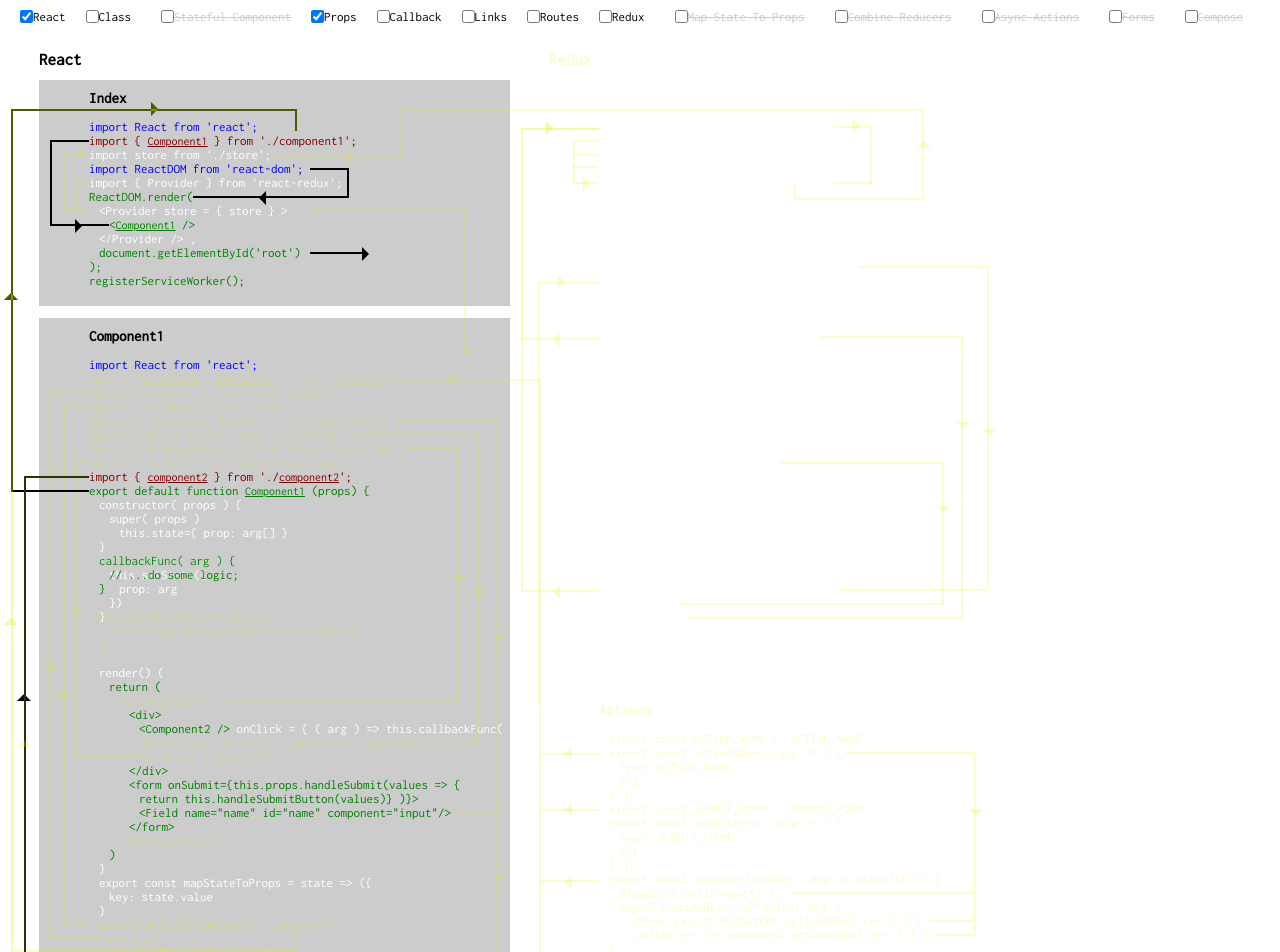
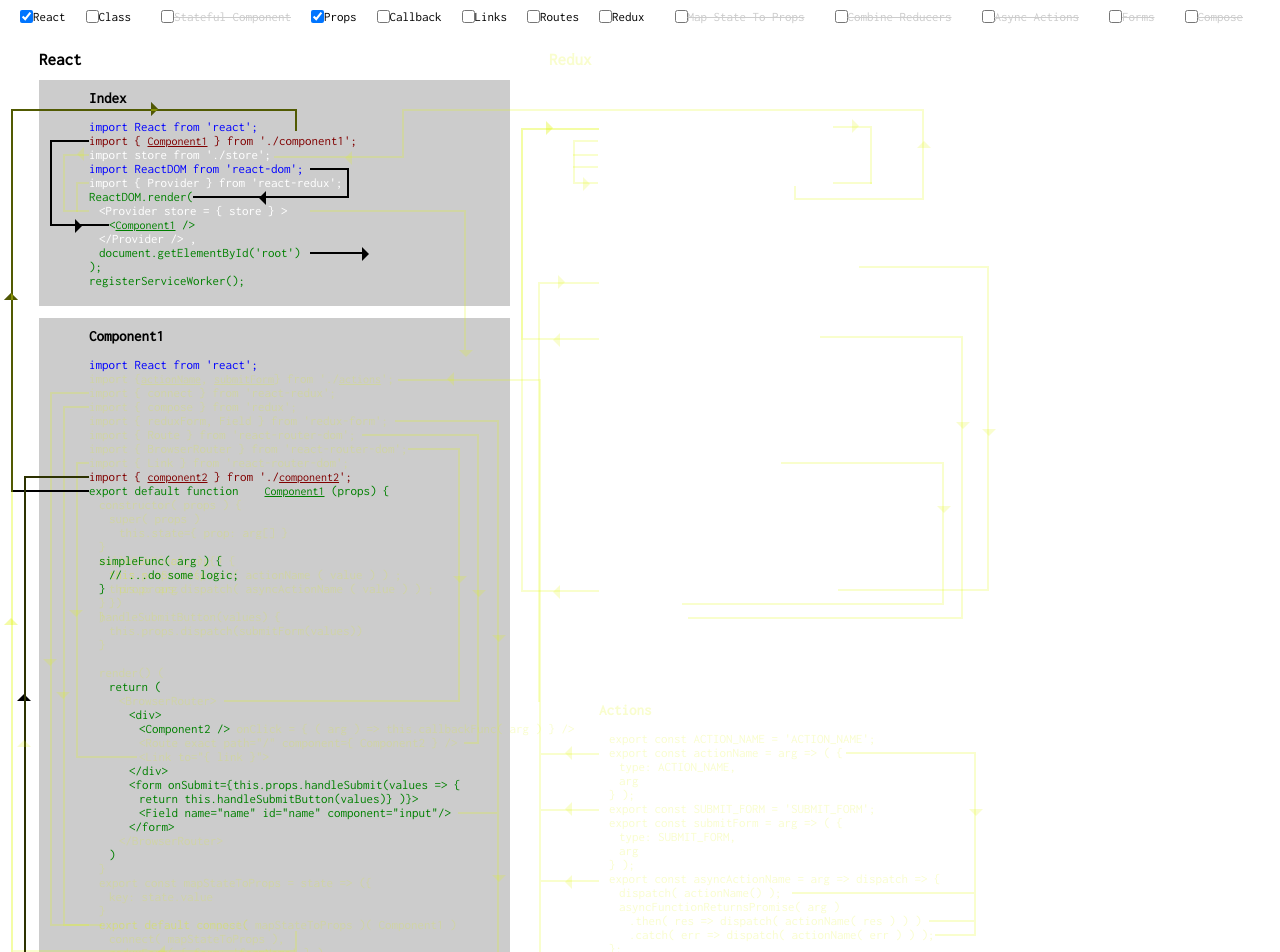
Before and after one commit to bradcgarner/reactive, a React (Create React App) app: page / in a window 1280 px wide. Shown: the top 952 px of the page. Built offline with nearby package versions, Linux system fonts and the light colour scheme; a web font is replaced by a local one.

Commit message:
oldAction

```diff
--- a/src/components/reactt/component1.js
+++ b/src/components/reactt/component1.js
@@ -2,60 +2,63 @@
 import { connect } from 'react-redux';
 
 export function Component1(props) {
-  // ################## CLASS VARIABLES ################
 
   // @@@@@@@@@ line 1
-  const showDefault = props.reduxx ? 'clear' : 'normal' ;
-  const componentType = props.classs ? 'class' : 'function' ;
-  const componentTypePad = props.classs ? 'normal' : 'hidden' ;
-  const line1end = props.classs ? 'exends React.Component {' : '(props) {' ;
+  // const showDefault = props.reduxx ? 'clear' : 'normal' ;
 
   // @@@@@@@@@ constructor
-  const showConstructor = props.classs ? 'normal' : 'clear' ;
+  // const showConstructor = props.classs ? 'normal' : 'clear' ;
 
   // @@@@@@@@@ method callback
-  const showCallback = ( !props.reduxx && props.stateful ) ? 'normal' : 'clear' ;
+  // const showCallback = ( !props.reduxx && props.stateful ) ? 'normal' : 'clear' ;
 
   // @@@@@@@@@ setState
-  const isStateful = ( !props.reduxx && props.stateful ) ? 'normal' : 'clear' ;
-  const showSetState = ( !props.reduxx && props.stateful ) ? 'normal' : 'hidden' ;
+  // const isStateful = ( !props.reduxx && props.stateful ) ? 'normal' : 'clear' ;
+  // const showSetState = ( !props.reduxx && props.stateful ) ? 'normal' : 'hidden' ;
 
   // @@@@@@@@@ return
-  const showCallbackFn = ( !props.reduxx & props.callback ) ? 'normal' : 'clear' ;
-  const hideCallBackFn = showCallbackFn==='normal' ? 'hidden' : 'normal' ;
-  const showThisCallbackFn = ( showCallbackFn==='normal' && props.classs ) ? 'normal' : 'clear' ;
+  // const showCallbackFn = ( !props.reduxx & props.callback ) ? 'normal' : 'clear' ;
+  // const hideCallBackFn = showCallbackFn==='normal' ? 'hidden' : 'normal' ;
 
   // @@@@@@@@@ dispatch
-  const showDispatch = props.reduxx ? 'normal' : 'hidden' ;
-  const dispatchAsync = ( props.reduxx && props.async ) ? 'normal' : 'hidden' ;
-  const showSimpleFn = ( showCallbackFn==='clear' && showDispatch==='hidden' && dispatchAsync==='hidden' ) ? 'normal' : 'hidden' ;
+  // const showDispatch = props.reduxx ? 'normal' : 'hidden' ;
+  // const dispatchAsync = ( props.reduxx && props.async ) ? 'normal' : 'hidden' ;
+  // const showSimpleFn = ( showCallbackFn==='clear' && showDispatch==='hidden' && dispatchAsync==='hidden' ) ? 'normal' : 'hidden' ;
 
   // @@@@@@@@@ mapState
-  const showMapState =  ( props.reduxx && props.mapState ) ? 'normal' : 'clear' ;
-  const showMapStateAtConnect =  showMapState==='normal' ? 'normal' : 'hidden' ;
+  // const showMapState =  ( props.reduxx && props.mapState ) ? 'normal' : 'clear' ;
+  // const showMapStateAtConnect =  showMapState==='normal' ? 'normal' : 'hidden' ;
 
-  // @@@@@@@@@ forms
-  // const showForm = ( props.reduxx && props.form ) ? 'normal' : 'clear' ;
+  // ################## CONTENT VARIABLES ################
+  const componentType      = props.arrC1Class ? 'class' : 'function' ;
+  const line1end           = props.arrC1Class ? 'exends React.Component {' : '(props) {' ;
 
-  // @@@@@@@@@ connect
-  // const arrConnect = props.reduxx ? 'normal' : 'clear';
-
-  // @@@@@@@@@ compose
-  // const arrCompose = ( props.reduxx && props.compose ) ? 'normal' : 'clear' ;
-
-  // ##################### ARROW CLASSES #####################
-  const arrConnect       = `arr${props.arrC1Connect}`;
-  const arrCompose       = `arr${props.arrC1Compose}`;
-  const arrConnectSimple = ( arrConnect && !arrCompose ) ? arrConnect : 'arr0';
-  const arrLink          = `arr${props.arrC1Link}`;
-  const arrForm          = `arr${props.arrC1Form}`;
-  const arrRoute         = `arr${props.arrC1Route}`;
-  const arrRouter        = `arr${props.arrC1Router}`;
-  const arrExportCompose = `arr${props.arrC1Compose}`;
-  const arrExportConnect = `arr${props.arrC1Connect}`;
-  const arrExport        = props.arrC1Compose + props.arrC1Connect === 0 ?
-                           `arr${props.arrC1Exp}` : 'arr0' ;
-  const arrActions       = `arr${props.arrActionsC1}`;
+  // ################## CLASS VARIABLES ################
+  const arrComponentTypePad= componentType === 'class' ? 'hidden' : 'normal' ;
+  const arrClass           = `arr${props.arrC1Class}`;
+  const arrStateful        = `arr${props.arrC1Stateful}`;
+  const arrMapState        = `arr${props.arrC1MapState}`;
+  const arrConstructor     = `arr${props.arrC1Constructor}`;
+  const arrMapStateConnect = `arr${props.arrC1MapState}`;
+  const arrRedux           = `arr${props.arrRedux}`;
+  const arrDispatch        = `arr${props.arrRedux}`;
+  const arrAsync           = `arr${props.arrC1Async}`;
+  const arrCallback        = `arr${props.arrC1Callback}`;
+  const arrThisCallback    = ( arrCallback && props.classs ) ? arrCallback : 'arr0' ;
+  const arrNoCallback      = (props.arrRedux || props.arrC1Callback) ? 'arr0' : 'normal' ;
+  const arrNoConnect       = props.arrC1Connect ? 'arr0' : 'normal' ;
+  const arrConnect         = `arr${props.arrC1Connect}`;
+  const arrCompose         = `arr${props.arrC1Compose}`;
+  const arrConnectSimple   = arrCompose ? 'arr0' : arrConnect ;
+  const arrLink            = `arr${props.arrC1Link}`;
+  const arrForm            = `arr${props.arrC1Form}`;
+  const arrRoute           = `arr${props.arrC1Route}`;
+  const arrRouter          = `arr${props.arrC1Router}`;
+  const arrExportCompose   = `arr${props.arrC1Compose}`;
+  const arrExportConnect   = `arr${props.arrC1Connect}`;
+  const arrExport          = props.arrC1Compose + props.arrC1Connect === 0 ?
+                             `arr${props.arrC1Exp}` : 'arr0' ;
+  const arrActions         = `arr${props.arrActionsC1}`;
 
     return (
     <div className="block component1">
@@ -79,58 +82,58 @@
       <div className="group component1line1">
         <div className="code">
           <p>export
-            <span className={showDefault}> default </span>
-            {componentType} <span className={componentTypePad}>&nbsp;&nbsp;&nbsp;</span>
+            <span className={arrNoConnect}> default </span>
+            {componentType} <span className={arrComponentTypePad}>&nbsp;&nbsp;&nbsp;</span>
             <span className="example">Component1</span> {line1end}
           </p>
         </div>
       </div>
 
       <div className="group component1constructor">
-        <div className="code in1"><p className={showConstructor}>constructor( props ) &#123;</p></div>
-        <div className="code in2"><p className={showConstructor}>super( props )</p></div>
+        <div className="code in1"><p className={arrConstructor}>constructor( props ) &#123;</p></div>
+        <div className="code in2"><p className={arrConstructor}>super( props )</p></div>
         <div className="code in3">
-          <p className={showConstructor}> this.state=&#123; prop: arg[] } </p></div>
-        <div className="code constructor in1"><p className={showConstructor}>&#125;</p></div>
+          <p className={arrConstructor}> this.state=&#123; prop: arg[] } </p></div>
+        <div className="code constructor in1"><p className={arrConstructor}>&#125;</p></div>
       </div>
 
       <div className ="group component1method">
 
         <div className="component1methodCallback">
-          <div className="code in1"><p className={showCallbackFn}>callbackFunc( arg ) &#123;</p></div>
-          <div className="code in2"><p className={showCallbackFn}>this.setState(&#123;</p></div>
-          <div className="code in3"><p className={showCallbackFn}>prop: arg</p></div>
-          <div className="code in2"><p className={showCallbackFn}>&#125;)</p></div>
-          <div className="code in1"><p className={showCallbackFn}>&#125;</p></div>
+          <div className="code in1"><p className={arrCallback}>callbackFunc( arg ) &#123;</p></div>
+          <div className="code in2"><p className={arrCallback}>this.setState(&#123;</p></div>
+          <div className="code in3"><p className={arrCallback}>prop: arg</p></div>
+          <div className="code in2"><p className={arrCallback}>&#125;)</p></div>
+          <div className="code in1"><p className={arrCallback}>&#125;</p></div>
         </div>
 
         <div className="component1methodDispatch">
-          <div className="code in1"><p className={showDispatch}>callbackFunc( arg ) &#123;</p></div>
-          <div className="code in2"><p className={showDispatch}>this.props.dispatch( actionName ( value ) ) ;</p></div>
-          <div className="code in2"><p className={dispatchAsync}>this.props.dispatch( asyncActionName ( value ) ) ;</p></div>
-          <div className="code in1"><p className={showDispatch}>&#125;</p></div>
+          <div className="code in1"><p className={arrDispatch}>asyncFunc( arg ) &#123;</p></div>
+          <div className="code in2"><p className={arrDispatch}>this.props.dispatch( actionName ( value ) ) ;</p></div>
+          <div className="code in2"><p className={arrAsync}>this.props.dispatch( asyncActionName ( value ) ) ;</p></div>
+          <div className="code in1"><p className={arrDispatch}>&#125;</p></div>
           <div className="code in1"><p className={arrForm}>handleSubmitButton(values) &#123; </p></div>
           <div className="code in2"><p className={arrForm}>this.props.dispatch(submitForm(values))</p></div>
           <div className="code in1"><p className={arrForm}>&#125;</p></div>
         </div>
 
         <div className="component1methodSimple">
-          <div className="code in1"><p className={showSimpleFn}>callbackFunc( arg ) &#123;</p></div>
-          <div className="code in2"><p className={showSimpleFn}>{'// ...do some logic'};</p></div>
-          <div className="code in1"><p className={showSimpleFn}>&#125;</p></div>
+          <div className="code in1"><p className={arrNoCallback}>simpleFunc( arg ) &#123;</p></div>
+          <div className="code in2"><p className={arrNoCallback}>{'// ...do some logic'};</p></div>
+          <div className="code in1"><p className={arrNoCallback}>&#125;</p></div>
         </div>
 
       </div>
 
       <div className="group component1return">
-        <div className="code in1"><p className={isStateful}>render() (</p></div>
+        <div className="code in1"><p className={arrClass}>render() (</p></div>
         <div className="code in2"><p>return (</p></div>
         <div className="code in3"><p className={arrRouter}>&lt;BrowserRouter&gt;</p></div>
         <div className="code in4"><p>&lt;div&gt;</p></div>
-        <div className="code in5"><p>&lt;Component2 <span className={hideCallBackFn}>/></span>
-          <span className={showCallbackFn}> onClick = &#123; ( arg ) => </span>
-          <span className={showThisCallbackFn}>this.</span>
-          <span className={showCallbackFn}>callbackFunc( arg ) &#125; /></span>
+        <div className="code in5"><p>&lt;Component2 <span className={arrNoCallback}>/></span>
+          <span className={arrCallback}> onClick = &#123; ( arg ) => </span>
+          <span className={arrThisCallback}>this.</span>
+          <span className={arrCallback}>callbackFunc( arg ) &#125; /></span>
         </p></div>
         <div className="code in5"><p className={arrRoute}>&lt;Route exact path="/" component=&#123; Component2 &#125; /></p></div>
         <div className="code in5"><p className={arrLink}>&lt;Link to="&#123; link &#125;"></p></div>
@@ -141,21 +144,21 @@
         <div className="code in4"><p>&lt;/form&gt;</p></div>
         <div className="code in3"><p className={arrRouter}>&lt;/BrowserRouter&gt;</p></div>
         <div className="code in2"><p>)</p></div>
-        <div className="code in1"><p className={isStateful}>&#125;</p></div>
+        <div className="code in1"><p className={arrStateful}>&#125;</p></div>
       </div>
 
       <div className="group component1mapState">
-        <div className="code in1"><p className={showMapState}>export const mapStateToProps = state => (&#123;</p></div>
-        <div className="code in2"><p className={showMapState}>key: state.value</p></div>
-        <div className="code in1"><p className={showMapState}>&#125;</p></div>
+        <div className="code in1"><p className={arrMapState}>export const mapStateToProps = state => (&#123;</p></div>
+        <div className="code in2"><p className={arrMapState}>key: state.value</p></div>
+        <div className="code in1"><p className={arrMapState}>&#125;</p></div>
       </div>
 
       <div className="group component1connect">
 
         <div className="group component1connectSimple">
           <div className="code in1">
-            <p className={arrConnectSimple}>export default connect(
-              <span className={showMapStateAtConnect}> mapStateToProps </span>
+            <p className={arrConnect}>export default connect(
+              <span className={arrMapState}> mapStateToProps </span>
             )( Component1 )</p>
           </div>
         </div>
@@ -166,7 +169,7 @@
           </div>
           <div className="code in2">
             <p className={arrCompose}>connect(
-              <span className={showMapStateAtConnect}> mapStateToProps </span>
+              <span className={arrMapStateConnect}> mapStateToProps </span>
             ),</p>
           </div>
           <div className="code in2">
--- a/src/index.css
+++ b/src/index.css
@@ -350,7 +350,7 @@
 
 .r-1-connect-L {
   top: 64px;
-  height: 548.4px;
+  height: 534.4px;
   left: -3em;
   width: 3em;
   border-right: none; }
@@ -360,7 +360,7 @@
 
 .r-1-connect-R {
   top: 64px;
-  height: 548.4px;
+  height: 534.4px;
   left: 0;
   width: 1em;
   border-top: none;
--- a/src/index.scss
+++ b/src/index.scss
@@ -464,7 +464,7 @@
 
 .r-1-connect-L {
   top: $folder-header-loaded + ($line * 2) + $half-line;
-  height: (38.6 * $line) + $group-bot-margin;
+  height: (37.6 * $line) + $group-bot-margin;
   left: -3em;
   width: 3em;
   border-right: none;
@@ -475,7 +475,7 @@
 }
 .r-1-connect-R {
   top: $folder-header-loaded + ($line * 2) + $half-line;
-  height: (38.6 * $line) + $group-bot-margin;
+  height: (37.6 * $line) + $group-bot-margin;
   left: 0;
   width: 1em;
   border-top: none;
--- a/src/initialState.js
+++ b/src/initialState.js
@@ -30,6 +30,7 @@
   arrIndexProvider: 0,
   arrIndexProviderOut: 0,
 
+  arrC1Constructor: 0,
   arrC1Class: 0,
   arrC1Stateful: 0,
   arrC1Props: 1,
```
Also changed, not shown: src/actions.js (+194 -141 lines), src/components/reactt/component2.js (+0 -15 lines), 1 other file (tests, documents, lock files or other folders).
